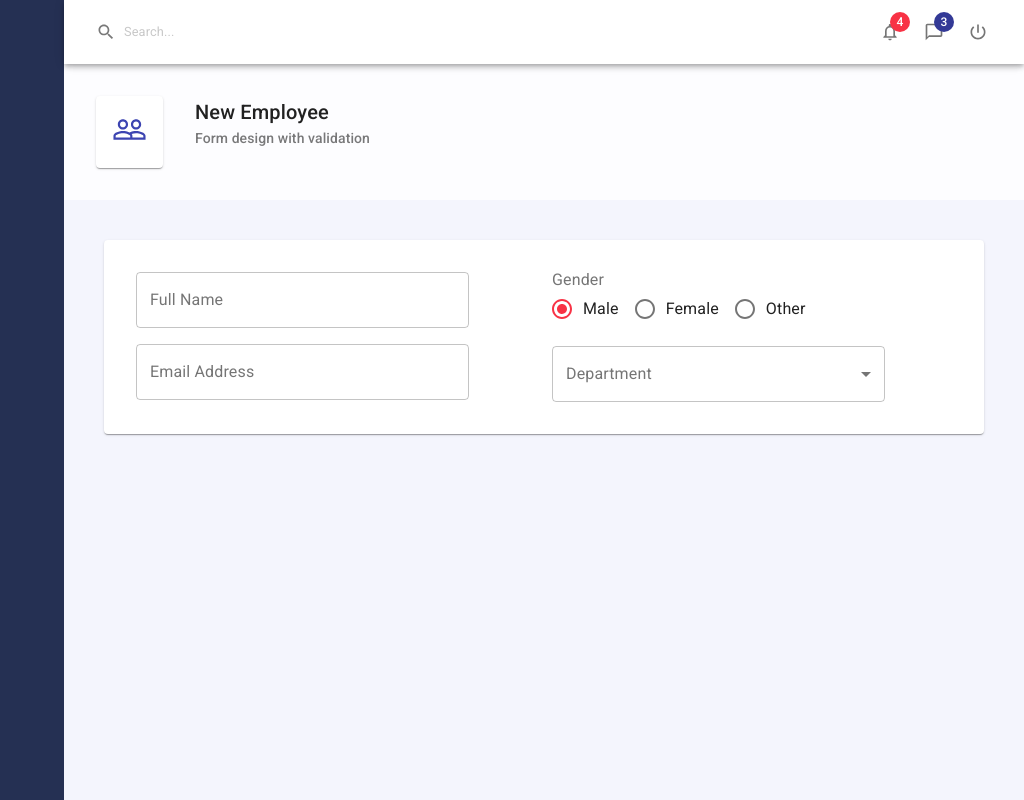
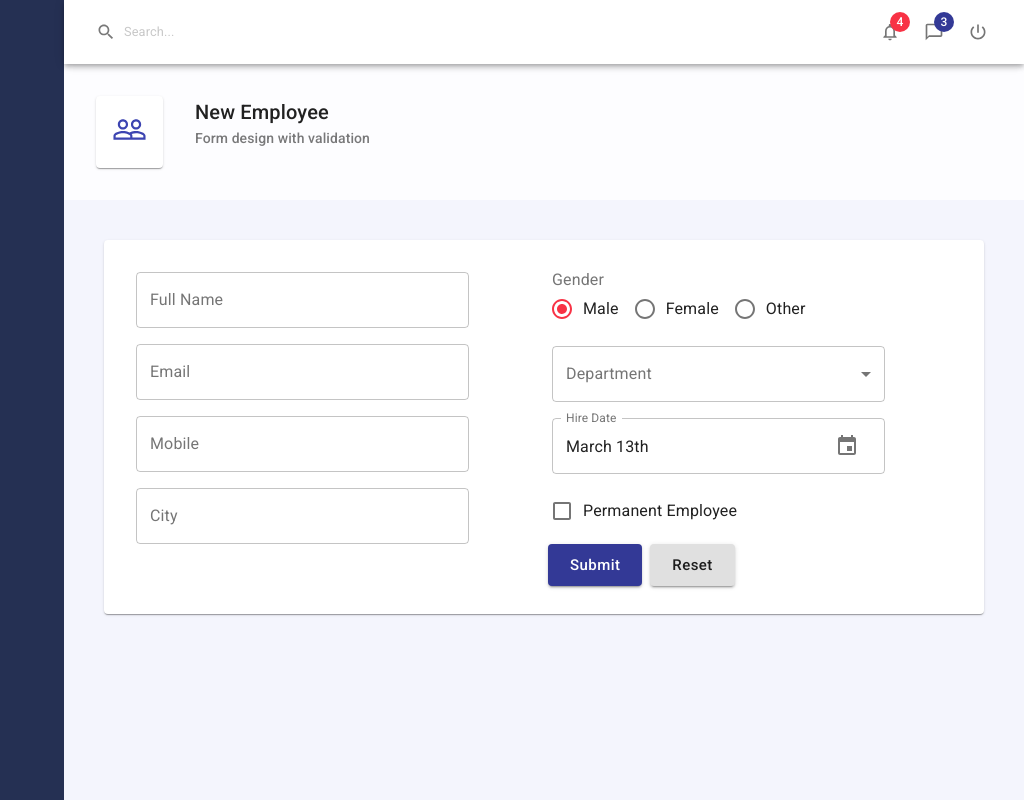
Before and after one commit to georgepapagapitos/weekend-spike, a React (Create React App) app: page / in a window 1280 px wide. Shown: the whole page, without its empty margins (256-1280 px from the left). Built offline with nearby package versions, Linux system fonts and the light colour scheme.

Commit message:
button styling + date picker

```diff
--- a/package.json
+++ b/package.json
@@ -3,11 +3,14 @@
   "version": "0.1.0",
   "private": true,
   "dependencies": {
+    "@date-io/date-fns": "^1.3.13",
     "@material-ui/core": "^4.11.3",
     "@material-ui/icons": "^4.11.2",
+    "@material-ui/pickers": "^3.3.10",
     "@testing-library/jest-dom": "^5.11.9",
     "@testing-library/react": "^11.2.5",
     "@testing-library/user-event": "^12.8.3",
+    "date-fns": "^2.19.0",
     "fontsource-roboto": "^4.0.0",
     "react": "^17.0.1",
     "react-dom": "^17.0.1",
--- /dev/null
+++ b/src/components/controls/Button.js
@@ -0,0 +1,31 @@
+import { Button as MuiButton, makeStyles } from '@material-ui/core';
+
+
+const useStyles = makeStyles(theme => ({
+  root: {
+    margin: theme.spacing(.5)
+  },
+  label: {
+    textTransform: 'none'
+  }
+}))
+
+function Button(props) {
+
+  const { text, size, color, variant, onClick, ...other } = props;
+  const classes = useStyles();
+
+  return (
+    <MuiButton
+    variant={variant || "contained"}
+    size={size || 'large'}
+    color={color || 'primary'}
+    onClick={onClick}
+    {...other}
+    classes={{root:classes.root, label:classes.label}}>
+      {text}
+    </MuiButton>
+  )
+}
+
+export default Button;
--- /dev/null
+++ b/src/components/controls/Checkbox.js
@@ -0,0 +1,29 @@
+import { FormControl, FormControlLabel, Checkbox as MuiCheckbox } from "@material-ui/core";
+
+function Checkbox(props) {
+
+  const { name, label, value, onChange } = props;
+
+  const convertToDefaultEventParameter = (name, value) => ({
+    target: {
+      name,
+      value
+    }
+  })
+
+  return (
+    <FormControl>
+      <FormControlLabel
+        control={<MuiCheckbox
+          name={name}
+          color="primary"
+          checked={value}
+          onChange={event => onChange(convertToDefaultEventParameter(name, event.target.checked))}
+        />}
+        label={label}
+      />
+    </FormControl>
+  )
+}
+
+export default Checkbox
--- /dev/null
+++ b/src/components/controls/DatePicker.js
@@ -0,0 +1,28 @@
+import DateFnsUtils from "@date-io/date-fns";
+import { KeyboardDatePicker, MuiPickersUtilsProvider } from "@material-ui/pickers";
+
+function DatePicker(props) {
+
+  const { name, label, value, onChange } = props;
+
+  const convertToDefaultEventParameter = (name, value) => ({
+    target: {
+      name,
+      value
+    }
+  })
+
+  return (
+    <MuiPickersUtilsProvider utils={DateFnsUtils}>
+      <KeyboardDatePicker disableToolbar variant='inline' inputVariant='outlined'
+      label={label}
+      formate='MMM/dd/yyyy'
+      name={name}
+      value={value}
+      onChange={date => onChange(convertToDefaultEventParameter(name, date))}
+      />
+    </MuiPickersUtilsProvider>
+  )
+}
+
+export default DatePicker;
--- a/src/index.js
+++ b/src/index.js
@@ -5,9 +5,7 @@ import App from './components/App';
 import reportWebVitals from './reportWebVitals';
 
 ReactDOM.render(
-  <React.StrictMode>
-    <App />
-  </React.StrictMode>,
+    <App />,
   document.getElementById('root')
 );
 
--- a/src/pages/Employees/EmployeeForm.jsx
+++ b/src/pages/Employees/EmployeeForm.jsx
@@ -42,8 +42,20 @@ function EmployeeForm() {
           />
           <Controls.Input
             name="email"
-            label="Email Address"
+            label="Email"
             value={values.email}
+            onChange={handleInputChange}
+          />
+          <Controls.Input
+            name="mobile"
+            label="Mobile"
+            value={values.mobile}
+            onChange={handleInputChange}
+          />
+          <Controls.Input
+            name="city"
+            label="City"
+            value={values.city}
             onChange={handleInputChange}
           />
         </Grid>
@@ -62,6 +74,28 @@ function EmployeeForm() {
             onChange={handleInputChange}
             options={employeeService.getDepartmentCollection()}
           />
+          <Controls.DatePicker
+            name="hireDate"
+            label="Hire Date"
+            value={values.hireDate}
+            onChange={handleInputChange}
+          />
+          <Controls.Checkbox
+            name="isPermanent"
+            label="Permanent Employee"
+            value={values.isPermanent}
+            onChange={handleInputChange}
+          />
+          <div>
+            <Controls.Button
+              type="submit"
+              text="Submit"
+            />
+            <Controls.Button
+              text="Reset"
+              color="default"
+            />
+          </div>
         </Grid>
       </Grid>
     </Form>
```
Also changed, not shown: src/components/controls/Controls.js (+7 -1 lines), 1 other file (tests, documents, lock files or other folders).
